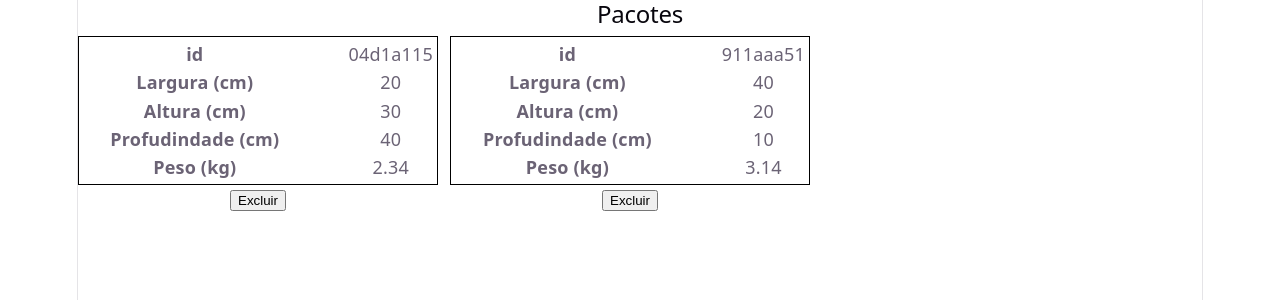
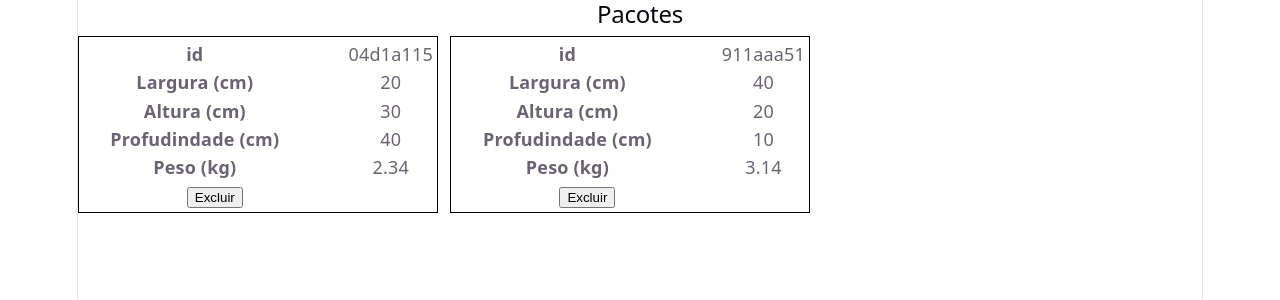
Before and after one commit to ufjf-dcc207/ufjf-dcc207-2026-3-a-atv08-gabriellsouzf, a React (Vite) app: page / in a window 1280 px wide. Shown: the top 300 px of the page. Built offline with nearby package versions, Linux system fonts and the light colour scheme.

Commit message:
passa funcao de alteracao de estado para baixo

```diff
--- a/src/App.tsx
+++ b/src/App.tsx
@@ -22,19 +22,16 @@ const data:Array<PacoteType> = [
 
 function App() {
   const [pacotes, setPacotes] = useState(data);
-  function excluirPacotes(pacote) {
-    const novoPacotes = pacotes.filter(p=>p!==pacote);
-    setPacotes(novoPacotes);
+  function excluirPacotes(id: String) {
+    setPacotes(pacotes.filter(p=> p.id != id));
   }
   return (
     <section>
       <h2>Pacotes</h2>
       <div className = 'pacotes'>
         {pacotes.map(p => (
-          <div key={p.id}>
-            <Pacote pacote={p}/>
-            <button onClick= {()=> excluirPacotes(p)}>Excluir</button>
-            </div> ))}
+            <Pacote pacote={p} key={p.id} acaoExcluir = {excluirPacotes}/>
+            ))}
       </div>
     </section>
   )
--- a/src/Pacote.tsx
+++ b/src/Pacote.tsx
@@ -3,9 +3,10 @@ import type { PacoteType } from "./types"
 
 type PacoteProps = {
     pacote: PacoteType;
+    acaoExcluir: (id: String) => void;
 }
 
-export default function Pacote ({pacote}: PacoteProps) {
+export default function Pacote ({pacote, acaoExcluir}: PacoteProps) {
     return(
     <div className = "pacote">
         <dt>id</dt>
@@ -18,5 +19,6 @@ export default function Pacote ({pacote}: PacoteProps) {
         <dd>{pacote.profundidade}</dd>
         <dt>Peso (kg)</dt>
         <dd>{pacote.peso}</dd>
+        <dd><button onClick= {()=> acaoExcluir(pacote.id)}>Excluir</button></dd>
     </div>)
 }
```
